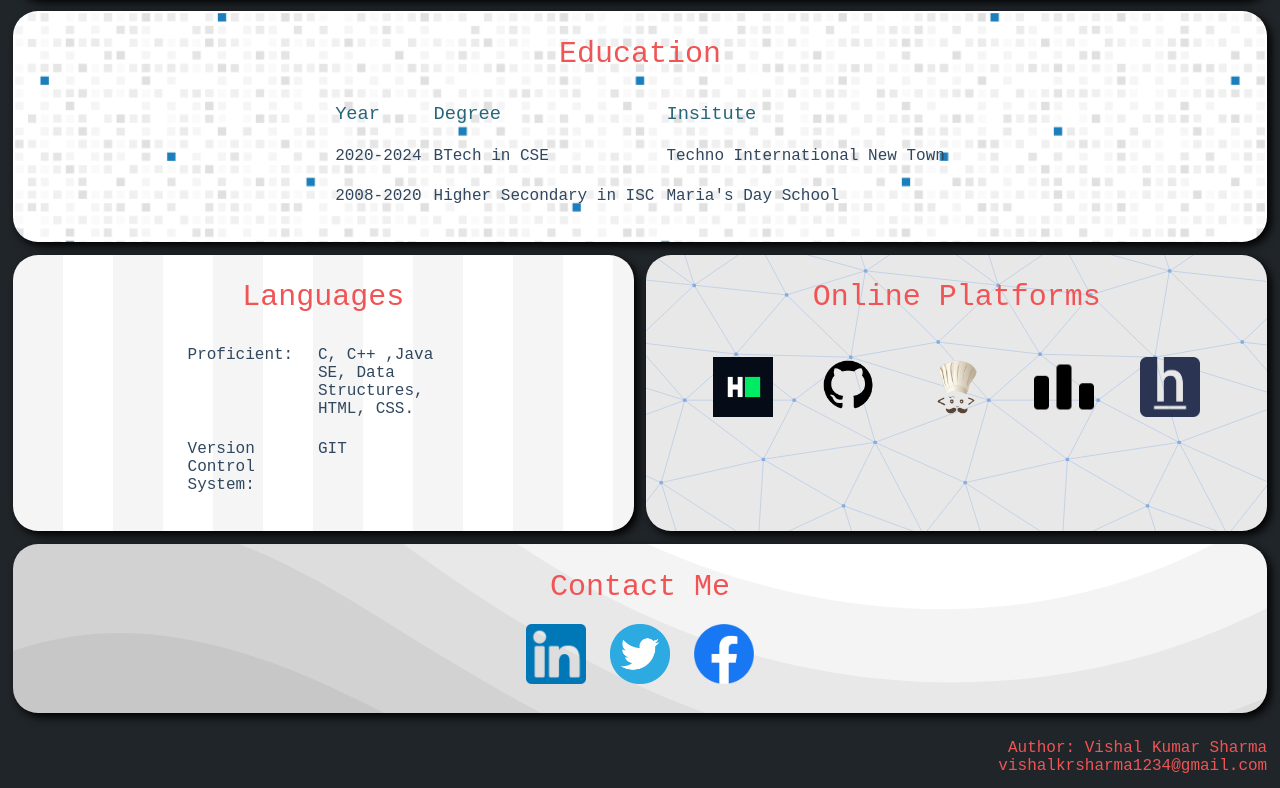
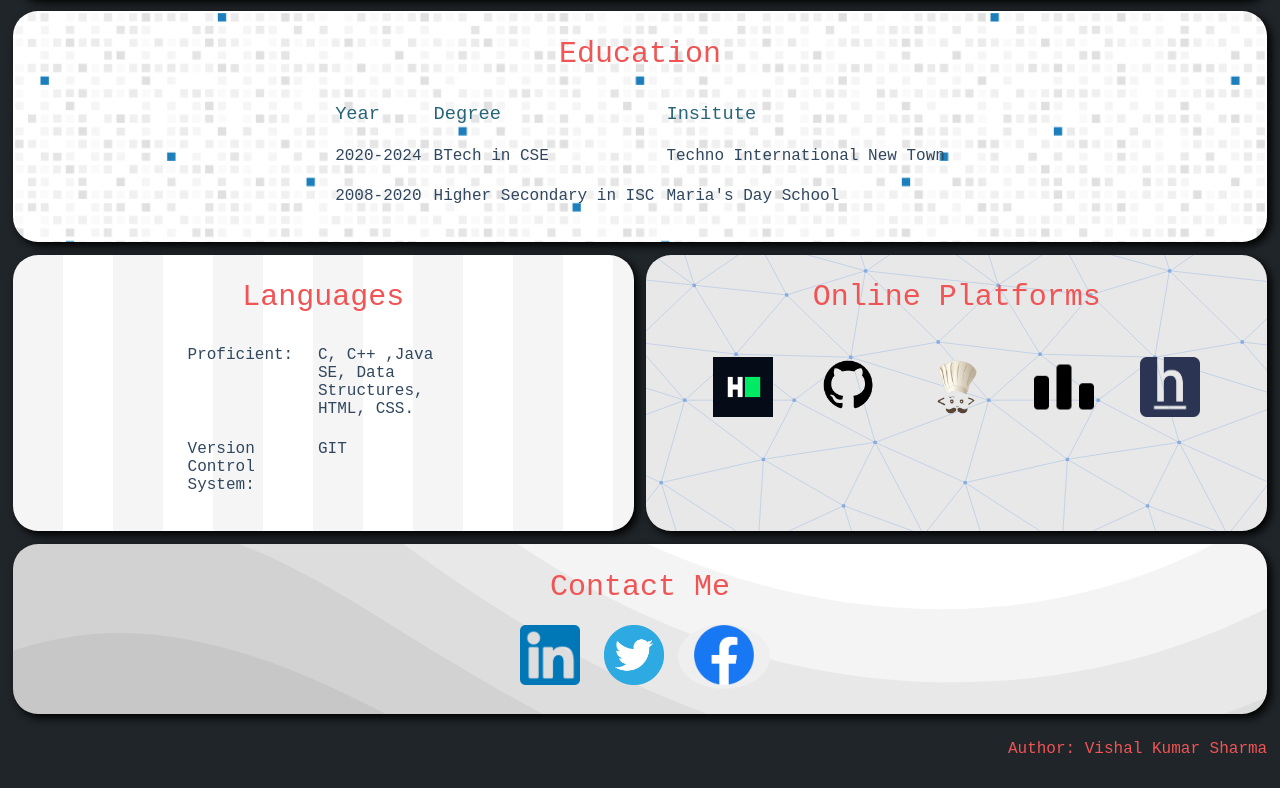
Before and after one commit to vishalkrsharma/cv, a plain HTML site: page index.html in a window 1280 px wide. Shown: the part 590-1378 px from the top of the page. Drawn offline with Linux system fonts and the light colour scheme.

Commit message:
email removed

```diff
--- a/index.html
+++ b/index.html
@@ -114,8 +114,6 @@
 
         </div>
 
-
-
         <!-- contact-me-div -->
         <div>
             <div class="contact-me-div" id="contact-me-div">
@@ -126,20 +124,18 @@
                 <a class="link" href="https://twitter.com/vishalkr1234" target="blank">
                     <img src="img/twitter.png" alt="Image not found" width="60px">
                 </a>
+                <button style="border-radius:50%;border-style:none;">
                 <a class="link" href="https://www.facebook.com/vishalkrsharma1234" target="blank">
                     <img src="img/facebook.png" alt="Image not found" width="60px">
                 </a>
+                </button>
             </div>
         </div>
 
         <!-- footer -->
 
         <footer class="footer">
-            <h4>
-                Author: Vishal Kumar Sharma
-                <br>
-                vishalkrsharma1234@gmail.com
-            </h4>
+            <h4>Author: Vishal Kumar Sharma</h4>
         </footer>
 
     </body>
```
